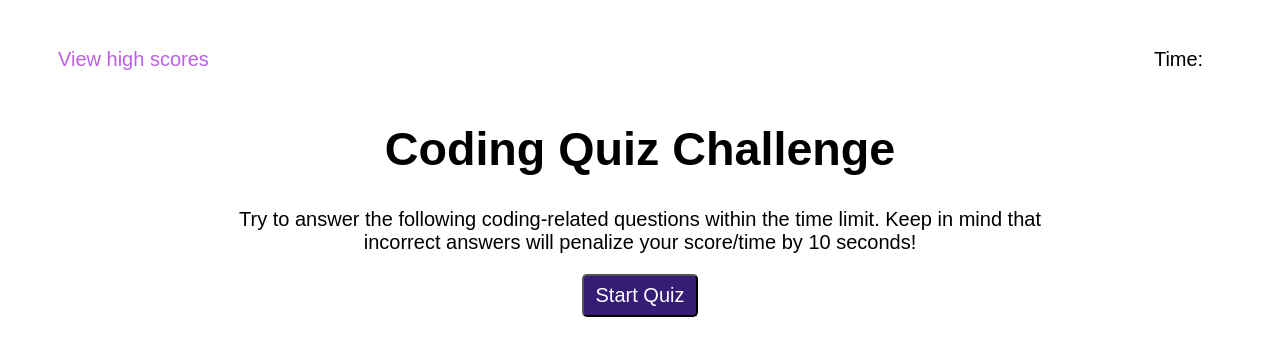
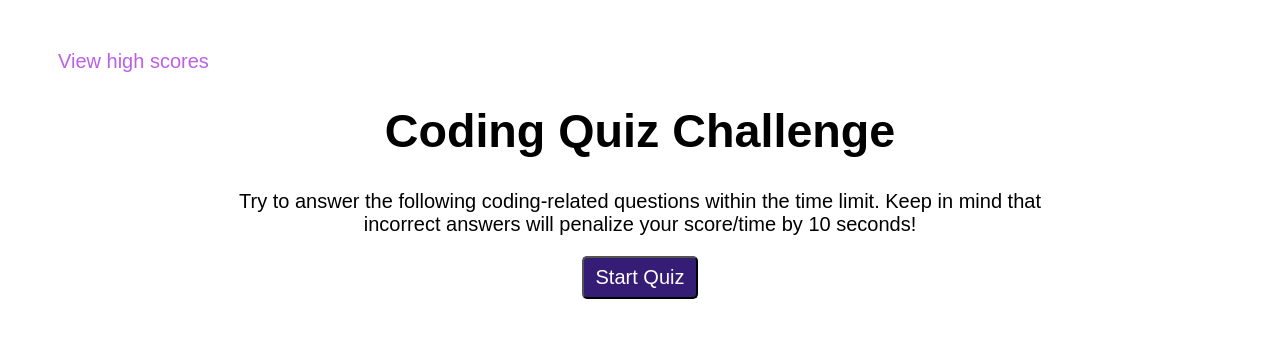
Before and after one commit to bhansi/JS-Code-Quiz, a plain HTML site: page index.html in a window 1280 px wide. Drawn offline with Linux system fonts and the light colour scheme.

Commit message:
Started updating README file.

```diff
--- a/index.html
+++ b/index.html
@@ -8,7 +8,7 @@
 <body>
     <header id="header">
         <a id="viewHighscores">View high scores</a>
-        <p id="timer">Time:</p>
+        <p id="timer"></p>
     </header>
 
     <main>
```
Also changed, not shown: assets/images/landing-page.png (added), 1 other file.
